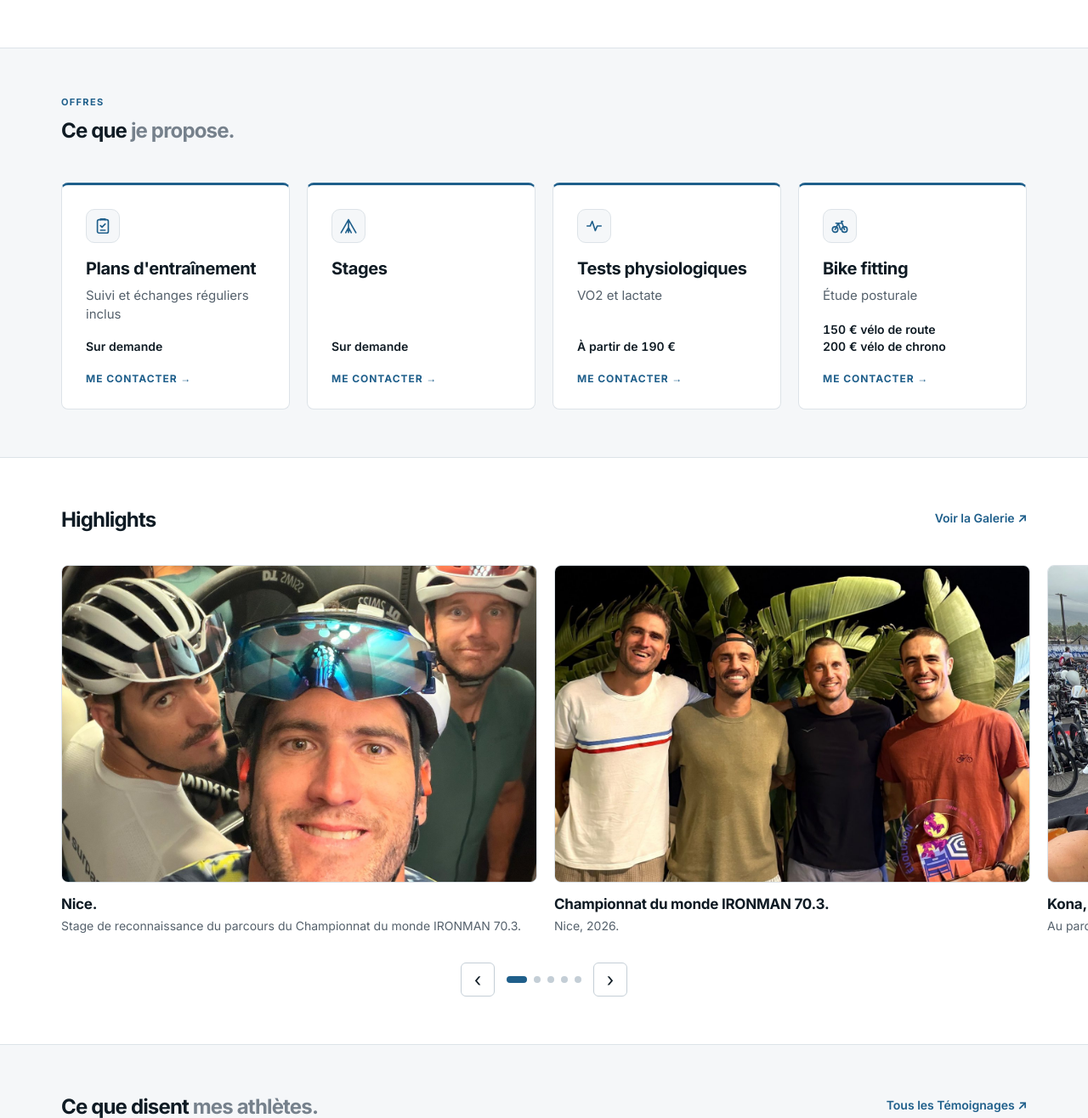
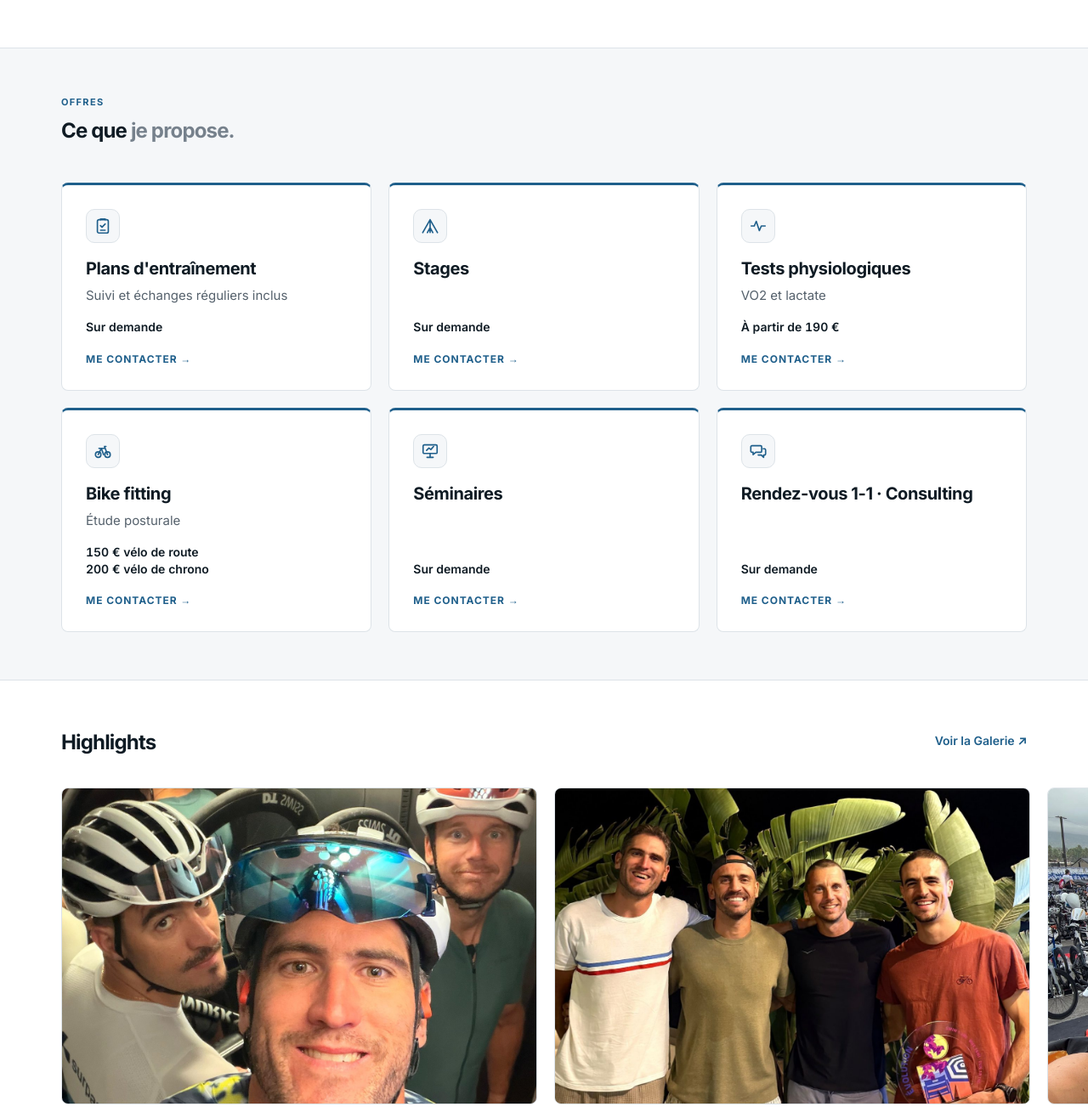
Before and after one commit to arnaudguilloux-web/site-arnaud-guilloux, a PHP site: page /coaching.php in a window 1280 px wide. Shown: the part 612-1928 px from the top of the page at 85% size. Run offline with PHP 8.4, Linux system fonts and the light colour scheme.

Commit message:
Coaching : offres Séminaires et Rendez-vous 1-1 / Consulting (grille 3 colonnes)
Co-Authored-By: Claude Sonnet 5.5 <noreply@anthropic.com>
Claude-Session: https://claude.ai/code/session_0197ajPqd3WGEmMor7rfkrca

```diff
--- a/assets/style.css
+++ b/assets/style.css
@@ -335,7 +335,7 @@ html:has(dialog[open]) { overflow: hidden; }
 /* ---------- Page Coaching ---------- */
 .coach-intro { padding-block: clamp(36px, 4.5vw, 56px); }
 .coach-lead { max-width: 30em; font-weight: 600; font-size: clamp(1.375rem, 2.6vw, 2rem); line-height: 1.3; letter-spacing: -.022em; color: var(--ink); text-wrap: balance; }
-.offer-cards { display: grid; grid-template-columns: repeat(4, 1fr); gap: clamp(12px, 1.6vw, 20px); }
+.offer-cards { display: grid; grid-template-columns: repeat(3, 1fr); gap: clamp(12px, 1.6vw, 20px); }
 .offer-card { display: flex; flex-direction: column; gap: 8px; padding: clamp(20px, 2.4vw, 28px); background: var(--canvas); border: 1px solid var(--line); border-radius: var(--r-card); transition: border-color .18s; }
 .offer-card { border-top: 3px solid var(--accent); }   /* filet d'accent en haut des cartes (comme Triathlon Lab) */
 .offer-card:hover { border-color: var(--accent); }
@@ -345,7 +345,7 @@ html:has(dialog[open]) { overflow: hidden; }
 .card-cta { margin-top: 12px; width: fit-content; color: var(--accent); font: 700 12px/1.3 var(--sans); letter-spacing: .08em; text-transform: uppercase; text-decoration: none; }
 .card-cta::after { content: " →"; }
 .card-cta:hover, .card-cta:focus-visible { text-decoration: underline; text-underline-offset: 4px; }
-@media (max-width: 1020px) { .offer-cards { grid-template-columns: repeat(2, 1fr); } }
+@media (max-width: 900px) { .offer-cards { grid-template-columns: repeat(2, 1fr); } }
 @media (max-width: 760px) { .offer-cards { grid-template-columns: 1fr; } }
 /* Échap : referme le sous-menu même si la souris ou le focus restent dessus */
 .has-sub.esc > .sub { visibility: hidden !important; opacity: 0 !important; }
--- a/coaching.php
+++ b/coaching.php
@@ -54,7 +54,7 @@ $F = contact_strings($lang);
 <link rel="preconnect" href="https://fonts.googleapis.com">
 <link rel="preconnect" href="https://fonts.gstatic.com" crossorigin>
 <link href="https://fonts.googleapis.com/css2?family=Inter:wght@400;500;600;700;800&display=swap" rel="stylesheet">
-<link rel="stylesheet" href="<?= e($base) ?>assets/style.css?v=80">
+<link rel="stylesheet" href="<?= e($base) ?>assets/style.css?v=81">
 <link rel="icon" href="<?= e($base) ?>assets/favicon.svg" type="image/svg+xml">
 <link rel="icon" href="<?= e($base) ?>favicon.ico" sizes="48x48">
 <link rel="apple-touch-icon" href="<?= e($base) ?>assets/apple-touch-icon.png">
--- a/data/content.default.json
+++ b/data/content.default.json
@@ -1157,6 +1157,24 @@
       "price_fr": "150 € vélo de route · 200 € vélo de chrono",
       "price_en": "€150 road bike · €200 TT bike",
       "icon": "bike"
+    },
+    {
+      "title_fr": "Séminaires",
+      "title_en": "Seminars",
+      "detail_fr": "",
+      "detail_en": "",
+      "price_fr": "Sur demande",
+      "price_en": "On request",
+      "icon": "seminar"
+    },
+    {
+      "title_fr": "Rendez-vous 1-1 · Consulting",
+      "title_en": "1-to-1 sessions · Consulting",
+      "detail_fr": "",
+      "detail_en": "",
+      "price_fr": "Sur demande",
+      "price_en": "On request",
+      "icon": "meet"
     }
   ]
 }
--- a/galerie.php
+++ b/galerie.php
@@ -40,7 +40,7 @@ $T = [
 <link rel="preconnect" href="https://fonts.googleapis.com">
 <link rel="preconnect" href="https://fonts.gstatic.com" crossorigin>
 <link href="https://fonts.googleapis.com/css2?family=Inter:wght@400;500;600;700;800&display=swap" rel="stylesheet">
-<link rel="stylesheet" href="<?= e($base) ?>assets/style.css?v=80">
+<link rel="stylesheet" href="<?= e($base) ?>assets/style.css?v=81">
 <link rel="icon" href="<?= e($base) ?>assets/favicon.svg" type="image/svg+xml">
 <link rel="icon" href="<?= e($base) ?>favicon.ico" sizes="48x48">
 <link rel="apple-touch-icon" href="<?= e($base) ?>assets/apple-touch-icon.png">
--- a/index.php
+++ b/index.php
@@ -204,7 +204,7 @@ $slides = array_slice(gallery_items('athlete'), 0, 5); // carrousel Highlights :
 <link rel="preconnect" href="https://fonts.googleapis.com">
 <link rel="preconnect" href="https://fonts.gstatic.com" crossorigin>
 <link href="https://fonts.googleapis.com/css2?family=Inter:wght@400;500;600;700;800&display=swap" rel="stylesheet">
-<link rel="stylesheet" href="<?= e($base) ?>assets/style.css?v=80">
+<link rel="stylesheet" href="<?= e($base) ?>assets/style.css?v=81">
 <link rel="icon" href="<?= e($base) ?>assets/favicon.svg" type="image/svg+xml">
 <link rel="icon" href="<?= e($base) ?>favicon.ico" sizes="48x48">
 <link rel="apple-touch-icon" href="<?= e($base) ?>assets/apple-touch-icon.png">
--- a/lib.php
+++ b/lib.php
@@ -103,6 +103,8 @@ function offer_icons(): array
         'camp'   => ['Stage', '<path d="M2.5 20.5L12 4l9.5 16.5M12 4v16.5M8.5 20.5l3.5-6.5 3.5 6.5"/>'],
         'test'   => ['Test (effort, mesure)', '<path d="M3 12h4l2.5-6 4 12 2.5-6H21"/>'],
         'bike'   => ['Vélo', '<circle cx="6" cy="16.5" r="3.5"/><circle cx="18" cy="16.5" r="3.5"/><path d="M6 16.5l4-8h5l3 8M10 8.5l3 8M9 8.5H7M15 8.5L14 6h2"/>'],
+        'seminar' => ['Séminaire (groupe, conférence)', '<rect x="3" y="4" width="18" height="11" rx="1.5"/><path d="M12 15v4M8 20h8M7.5 11l3-3 2.5 2 3.5-4"/>'],
+        'meet'   => ['Rendez-vous (échange)', '<path d="M4 5h11a1.5 1.5 0 0 1 1.5 1.5V12A1.5 1.5 0 0 1 15 13.5H9L5.5 16.5v-3H4A1.5 1.5 0 0 1 2.5 12V6.5A1.5 1.5 0 0 1 4 5zM18.5 9H20a1.5 1.5 0 0 1 1.5 1.5v5A1.5 1.5 0 0 1 20 17h-1v3l-3-3h-4"/>'],
         'target' => ['Objectif', '<circle cx="12" cy="12" r="9"/><circle cx="12" cy="12" r="5"/><circle cx="12" cy="12" r="1.2"/>'],
     ];
 }
--- a/palmares.php
+++ b/palmares.php
@@ -78,7 +78,7 @@ $href = static function (array $over) use ($fy, $fk, $fc, $lang): string {
 <link rel="preconnect" href="https://fonts.googleapis.com">
 <link rel="preconnect" href="https://fonts.gstatic.com" crossorigin>
 <link href="https://fonts.googleapis.com/css2?family=Inter:wght@400;500;600;700;800&display=swap" rel="stylesheet">
-<link rel="stylesheet" href="<?= e($base) ?>assets/style.css?v=80">
+<link rel="stylesheet" href="<?= e($base) ?>assets/style.css?v=81">
 <link rel="icon" href="<?= e($base) ?>assets/favicon.svg" type="image/svg+xml">
 <link rel="icon" href="<?= e($base) ?>favicon.ico" sizes="48x48">
 <link rel="apple-touch-icon" href="<?= e($base) ?>assets/apple-touch-icon.png">
--- a/temoignages.php
+++ b/temoignages.php
@@ -37,7 +37,7 @@ $T = [
 <link rel="preconnect" href="https://fonts.googleapis.com">
 <link rel="preconnect" href="https://fonts.gstatic.com" crossorigin>
 <link href="https://fonts.googleapis.com/css2?family=Inter:wght@400;500;600;700;800&display=swap" rel="stylesheet">
-<link rel="stylesheet" href="<?= e($base) ?>assets/style.css?v=80">
+<link rel="stylesheet" href="<?= e($base) ?>assets/style.css?v=81">
 <link rel="icon" href="<?= e($base) ?>assets/favicon.svg" type="image/svg+xml">
 <link rel="icon" href="<?= e($base) ?>favicon.ico" sizes="48x48">
 <link rel="apple-touch-icon" href="<?= e($base) ?>assets/apple-touch-icon.png">
```
